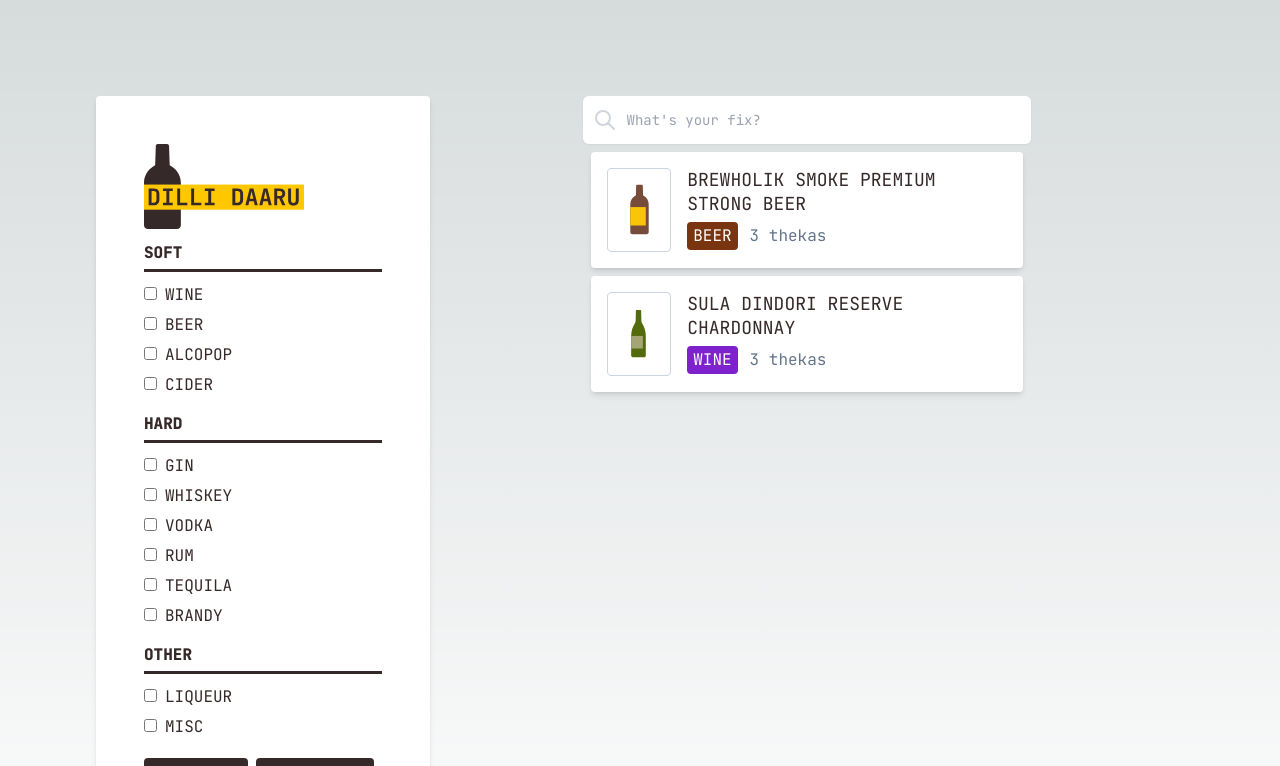
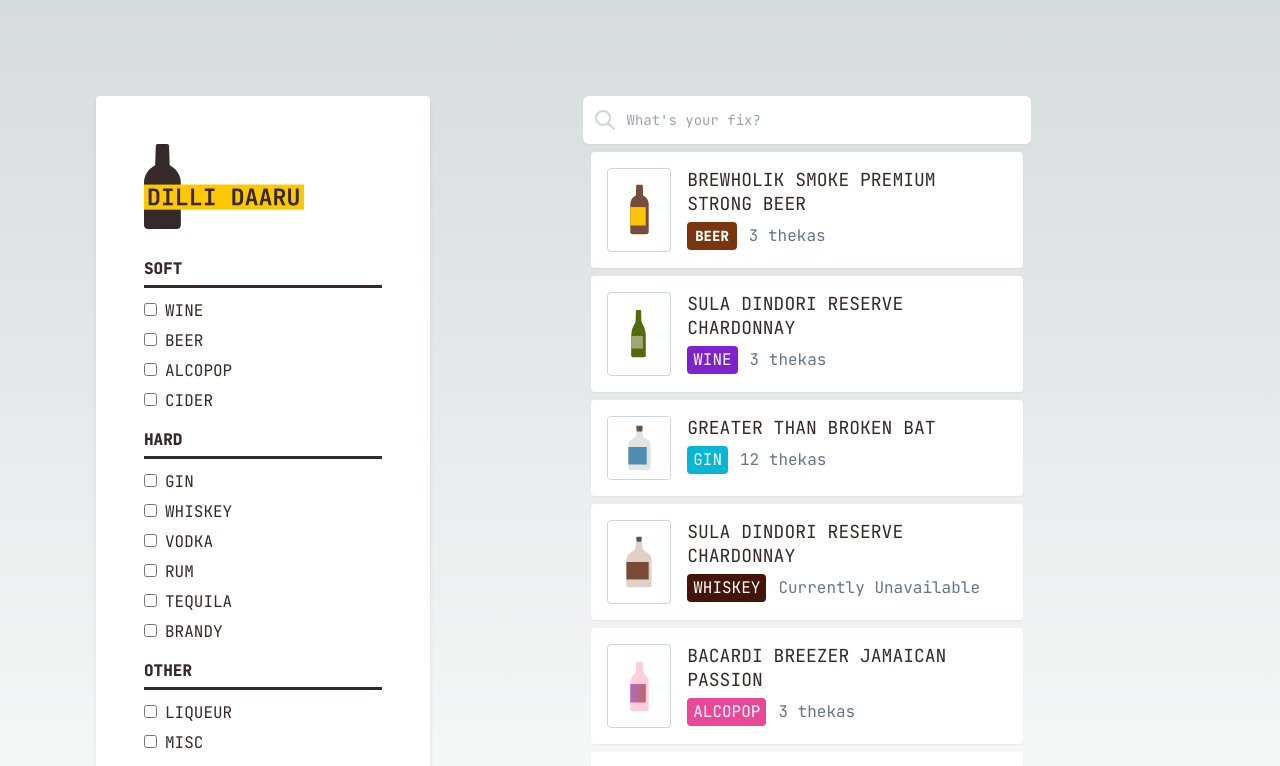
Before and after one commit to vidurb/dilli-daaru, a Next.js app: page / in a window 1280 px wide. Shown: the top 766 px of the page. Built offline with nearby package versions, Linux system fonts and the light colour scheme.

Commit message:
different card types

```diff
--- a/src/app/page.tsx
+++ b/src/app/page.tsx
@@ -11,7 +11,7 @@
       <Image
               src="/dd-logo.svg"
               alt="Dilli Daaru"
-              className="dark:invert"
+              className="dark:invert pb-4"
               width={160}
               height={24}
               priority
@@ -56,7 +56,7 @@
         placeholder="What's your fix?" />
     </div>
 
-    <div class="bg-white px-4 py-4 rounded shadow-md flex m-2">
+    <div class="bg-white px-4 py-4 rounded shadow-sm ease-in-out duration-200 hover:shadow-md flex m-2">
     <Image
               src="/beer.svg"
               alt="beer"
@@ -68,11 +68,75 @@
 
             <div>
               <div class="text-lg pb-1.5 leading-6">BREWHOLIK SMOKE PREMIUM STRONG BEER</div>
-              <div class="bg-amber-900 text-white rounded inline-block px-1.5 py-0.5 mb-0.5">BEER</div><div class="text-slate-500 inline pl-3">3 thekas</div>
+              <div class="bg-amber-900 text-white rounded inline-block px-2 py-1 mb-0.5 font-extrabold text-sm">BEER</div><div class="text-slate-500 inline pl-3">3 thekas</div>
             </div>
     </div>
 
-    <div class="bg-white px-4 py-4 rounded shadow-md flex m-2">
+    <div class="bg-white px-4 py-4 rounded shadow-sm ease-in-out duration-200 hover:shadow-md flex m-2">
+    <Image
+              src="/wine.svg"
+              alt="beer"
+              className="border rounded border-solid border-slate-300 inline mr-4"
+              width={64}
+              height={64}
+              priority
+            />
+
+            <div>
+              <div class="text-lg pb-1.5 leading-6">SULA DINDORI RESERVE CHARDONNAY</div>
+              <div class="bg-purple-700 text-white rounded inline-block px-1.5 py-0.5 mb-0.5">WINE</div><div class="text-slate-500 inline pl-3">3 thekas</div>
+            </div>
+    </div>
+
+    <div class="bg-white px-4 py-4 rounded shadow-sm ease-in-out duration-200 hover:shadow-md flex m-2">
+    <Image
+              src="/gin.svg"
+              alt="gin"
+              className="border rounded border-solid border-slate-300 inline mr-4"
+              width={64}
+              height={64}
+              priority
+            />
+
+            <div>
+              <div class="text-lg pb-1.5 leading-6">GREATER THAN BROKEN BAT</div>
+              <div class="bg-cyan-500 text-white rounded inline-block px-1.5 py-0.5 mb-0.5">GIN</div><div class="text-slate-500 inline pl-3">12 thekas</div>
+            </div>
+    </div>
+
+    <div class="bg-white px-4 py-4 rounded shadow-sm ease-in-out duration-200 hover:shadow-md flex m-2">
+    <Image
+              src="/whiskey.svg"
+              alt="whiskey"
+              className="border rounded border-solid border-slate-300 inline mr-4"
+              width={64}
+              height={64}
+              priority
+            />
+
+            <div>
+              <div class="text-lg pb-1.5 leading-6">SULA DINDORI RESERVE CHARDONNAY</div>
+              <div class="bg-orange-950 text-white rounded inline-block px-1.5 py-0.5 mb-0.5">WHISKEY</div><div class="text-slate-500 inline pl-3">Currently Unavailable</div>
+            </div>
+    </div>
+
+    <div class="bg-white px-4 py-4 rounded shadow-sm ease-in-out duration-200 hover:shadow-md flex m-2">
+    <Image
+              src="/alcopop.svg"
+              alt="alcopop"
+              className="border rounded border-solid border-slate-300 inline mr-4"
+              width={64}
+              height={64}
+              priority
+            />
+
+            <div>
+              <div class="text-lg pb-1.5 leading-6">BACARDI BREEZER JAMAICAN PASSION</div>
+              <div class="bg-pink-500 text-white rounded inline-block px-1.5 py-0.5 mb-0.5">ALCOPOP</div><div class="text-slate-500 inline pl-3">3 thekas</div>
+            </div>
+    </div>
+
+    <div class="bg-white px-4 py-4 rounded shadow-sm ease-in-out duration-200 hover:shadow-md flex m-2">
     <Image
               src="/wine.svg"
               alt="beer"
```
